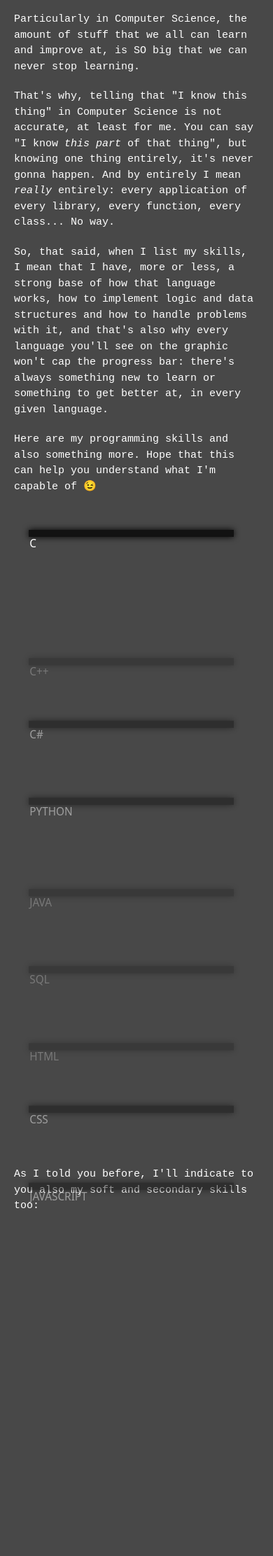
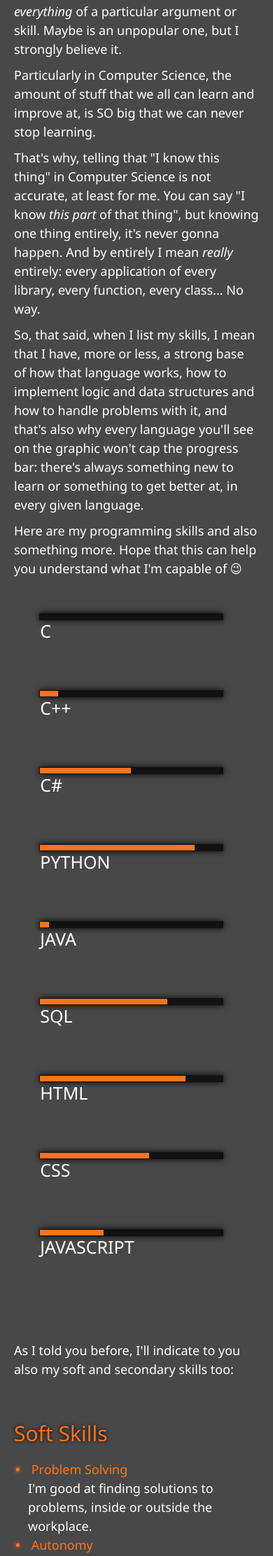
Before and after one commit to Rhokthar/CS50-Final-Project, a Flask app: page /skills in a window 390 px wide; the page is wider, and only the part inside the window is pictured. Shown: the part 446-2669 px from the top of that part at 70% size. Run offline with Flask 2, Linux system fonts and the light colour scheme; some libraries are stand-ins or nearby versions.

Commit message:
Making Site Responsive - Working on AboutMe

```diff
--- a/project/app.py
+++ b/project/app.py
@@ -39,6 +39,9 @@ def skills():
 
 
 # Contacts
-@app.route("/contacts")
+@app.route("/contacts", methods=["GET", "POST"])
 def contacts():
-    return render_template("contacts.html")
+    if request.method == "POST":
+        return render_template("index.html")
+    else:
+        return render_template("contacts.html")
--- a/project/static/main-rules.css
+++ b/project/static/main-rules.css
@@ -1,6 +1,6 @@
 /* VARIABLES !! NEVER CHANGE NAMES !! */
 :root {
-    --window-max-width: 1440px;
+    --window-max-width: 1920px;
 }
 
 /* BLOCK RELATED RULES STARTS */
--- a/project/static/resize.css
+++ b/project/static/resize.css
@@ -2,11 +2,7 @@
     section .section_container {
         flex-direction: row;
     }
-    /* .section_container > * + * {
-        padding-left: 5em;
-    } */
 }
-/* < */
 /* If width < 1520... */
 /* Don't Display Lateral Nav-bar */
 @media (max-width: 1715px) {
@@ -33,9 +29,6 @@
 @media (max-width: 1490px) {
     .text_container h1 {
         font-size: 2.5rem;
-    }
-    .text_container p {
-        font-size: 18px;
     }
     .symbol {
         font-size: 6rem;
@@ -112,13 +105,13 @@
           text-indent: 0;
         }
       }
-    .img_container img,
+    /* .img_container img,
     .img_container .tooltip,
     .img_container .tooltip::before,
     .img_container .tooltip::after {
         display: none;
         cursor: default;
-    }
+    } */
 }
 /* If width < 1200px... */
 @media (max-width: 1200px) {
@@ -273,9 +266,6 @@
         font-size: 1rem;
         padding-left: 1rem;
     }
-    .text_container p {
-        font-size: 15px;
-    }
     .symbol {
         font-size: 4rem;
     }
@@ -401,9 +391,7 @@
         font-size: 0.8rem;
         padding-left: 1rem;
     }
-    .text_container p {
-        font-size: 15px;
-    }
+
     .symbol {
         font-size: 2.5rem;
     }
@@ -657,9 +645,6 @@
         font-size: 2rem;
         padding-left: 1rem;
     }
-    .text_container p {
-        font-size: 15px;
-    }
     .symbol {
         font-size: 5rem;
     }
--- a/project/static/style.css
+++ b/project/static/style.css
@@ -35,8 +35,9 @@ h1 {
     font-family: "Arial Black", "Arial Bold", Gadget, sans-serif;
 }
 section {
-    /* border: 1px solid red; */
     background-color: var(--bg-dark-theme-light);
+    font-size: 1.8rem;
+    font-family: 'Segoe UI', Tahoma, Geneva, Verdana, sans-serif;
 }
 .footer, .header {
     position: relative;
@@ -209,11 +210,11 @@ section .section_container {
     line-height: 1.5;
     text-transform: uppercase;
 }
-.text_container p {
+/* .text_container p {
     font-family: "Courier New", Courier, monospace;
     font-size: 20px;
     margin: 2rem;
-}
+} */
 .title, .symbol {
     position: relative;
     display: inline-block;
@@ -632,6 +611,7 @@ button.btn:hover {
 .skill h3 {
     position: absolute;
     top: 100%;
+    font-size: 2.5rem;
 }
 .skill > span {
     background-color: var(--main-text-dark-theme);
@@ -677,34 +657,12 @@ button.btn:hover {
     /* SQL (70%) */
     max-width: 70%;
 }
-.side_skills_wrapper,
-.wannaknow_skills {
-    /* border: 1px solid green; */
-    display: flex;
-    width: 100%;
-    flex-direction: row;
-    flex-wrap: wrap;
-    justify-content: center;
-    gap: 10rem;
-}
-.side_skills_wrapper > div,
-.wannaknow_skills > div {
-    width: 20%;
-}
-.side_skills_wrapper > div h3,
-.wannaknow_skills > div h3 {
-    text-align: center;
+.skills-wrapper h3 {
     color: var(--main-text-dark-theme);
     text-shadow: 0 0 5px var(--shadow-color);
-    margin-bottom: 2rem;
+    font-size: 3rem;
 }
-.side_skills_wrapper > div li,
-.wannaknow_skills > div li {
-    list-style-type: none;
-    font-size: 18px;
-}
-.side_skills_wrapper > div li::before,
-.wannaknow_skills > div li::before {
+.skills-wrapper li::before {
     content: "\2022";
     color: var(--main-text-dark-theme);
     font-weight: bold;
@@ -713,7 +671,16 @@ button.btn:hover {
     margin: -1em;
     filter: drop-shadow(0 0 3px var(--main-text-dark-theme));
 }
-/* PROJECTS PAGE */
+.skills-wrapper li > span {
+    font-weight: 500;
+}
+#side-skills-wrapper,
+#wannaknow-skills {
+    gap: 5rem;
+}
+/* SKILLS PAGE RULES ENDS */
+
+/* PROJECTS PAGE RULES STARTS*/
 .disclaimer p {
     font-size: 1.5rem;
 }
--- a/project/templates/projects.html
+++ b/project/templates/projects.html
@@ -11,7 +11,7 @@ Projects
 {% block main %}
 <!-- TODO: LINKS TO EFFECTIVE PROJECTS -->
 <!-- START SECTION  -->
-<section class="page_section">
+<section class="page_section boxed-container">
     <!-- START SECTION_CONTAINER PROJECTS -->
     <div class="flex-container vertical-row flex-wrap width-100 align-center padding-top-m">
         <!-- START TITLE__WRAPPER -->
@@ -32,8 +32,8 @@ Projects
         </div> <!-- END TITLE -->
 
         <!-- Disclaimer: while !professional -->
-        <div class="flex-container boxed-container width-100 padding-left padding-right">
-            <div class="disclaimer width-100 margin-left-s margin-right-s margin-bottom-m padding-bot-xs">
+        <div class="flex-container width-75 padding-left padding-right">
+            <div class="disclaimer width-100 margin-left-s margin-right-s margin-bottom-m padding-bot-xs border-rounded">
                 <h4>Disclaimer</h4>
                 <p>For now, I've only worked on school and educational projects for the various courses that I've done. That's gonna change really soon, and more complex projects will be added to the portfolio.</p>
             </div>
--- a/project/templates/skills.html
+++ b/project/templates/skills.html
@@ -12,14 +12,14 @@ Skills
 <!-- SECTION START -->
 <section class="page_section">
     <!-- SECTION CONTAINER START -->
-    <div class="flex-container vertical-row boxed-container margin-left-auto margin-right-auto padding-top-m">
+    <div class="flex-container vertical-row boxed-container margin-left-auto margin-right-auto padding-top-xl">
         <!-- TEXT CONTAINER START -->
-        <div class="text_container">
+        <div class="text_container margin-all-s">
             <!-- START MAIN__TEXT SKILLS  -->
             <div class="main__text margin-bottom-m">
                 <!-- TITLE -->
                 <h2>
-                    <div class="special_text_2 margin-left-s margin-bottom-s">
+                    <div class="special_text_2 margin-bottom-s">
                         <span>S</span>
                         <span>K</span>
                         <span>I</span>
@@ -71,52 +71,83 @@ Skills
                     <h3>CSS</h3>
                     <span class="skill-bar flex-container height-100 width-100" id="sb_css"></span><!-- CSS (60%) -->
                 </div>
-                <div class="skill width-75">
+                <div class="skill width-75 margin-bottom-m">
                     <h3>JAVASCRIPT</h3>
                     <span class="skill-bar flex-container height-100 width-100" id="sb_js"></span><!-- JAVASCRIPT (35%) -->
                 </div>
             </div> <!-- END PROGRESS WRAPPER -->
 
-            <p class="margin-top-m paragraph">As I told you before, I'll indicate to you also my soft and secondary skills too:</p>
+            <p class="padding-top-xl padding-bottom-m paragraph">As I told you before, I'll indicate to you also my soft and secondary skills too:</p>
 
-            <!-- TODO: FROM NOW ON FIX CLASSES -->
             <!-- SIDE SKILLS WRAPPER STARTS -->
-            <div class="side_skills_wrapper">
+            <div class="skills-wrapper flex-container row flex-wrap justify-center width-100" id="side-skills-wrapper">
                 <!-- SOFT SKILLS STARTS -->
-                <div class="soft_skills">
-                    <h3>Soft Skills</h3>
+                <div class="width-25 width-lg-50 width-md-100" id="soft-skills">
+                    <h3 class="margin-bottom-s">Soft Skills</h3>
                     <ul>
-                        <li><span class="diff_color">Problem Solving</span><br /> I'm good at finding solutions to problems, inside or outside the workplace.</li>
-                        <li><span class="diff_color">Autonomy</span><br /> I'm good at ending tasks alone, if it's needed.</li>
-                        <li><span class="diff_color">Critical-thinking</span><br /> I'm good at guessing the pros and cons of situations, and good at self-criticizing in case of error or different point of view.</li>
-                        <li><span class="diff_color">Focussed</span><br /> When on a task, nothing can distract me from my goal.</li>
-                        <li><span class="diff_color">Competitive</span><br /> I try to be the best in everything I do in life. That's why I give all my-self for reaching the goal and also why I work well in teams: the goal is more important then everything else, and teams' members can (and will) cooperate to reach it.</li>
-                        <li><span class="diff_color">Communication</span><br /> My cooking experience has left me with some ehanced soft-skills. Communication is one of them, because we had to communicate fast and precisely what to do and how to do it in the best way.</li>
-                        <li><span class="diff_color">Team Working</span><br /> Linking this with the previous soft skill, Team Working has been enhanced by my cooking experience. We were a solid team that had to work as a gear to work well and to reach the goal every single service.</li>
-                        <li><span class="diff_color">Precision</span><br /> Precision is satisfying when is reached, and that's why I look for it in tasks that I work to.</li>
-                        <li><span class="diff_color">Pressure Handling & Work Under Pressure</span><br /> Another soft skill enhanced by my cooking experience. Every service was stressful, and we had to fight through it and transform it into energy to go ahead and reach goals.<li><span class=="diff_color">Pressure Handling & Work Under Pressure</span> - another soft-skill enhanced by my cooking experience. Every service was stressful, and we had to fight through it and work with it to go ahead.</li>
+                        <li>
+                            <span class="diff_color">Problem Solving</span><br /> I'm good at finding solutions to problems, inside or outside the workplace.
+                        </li>
+                        <li>
+                            <span class="diff_color">Autonomy</span><br /> I'm good at ending tasks alone, if it's needed.
+                        </li>
+                        <li>
+                            <span class="diff_color">Critical-thinking</span><br /> I'm good at guessing the pros and cons of situations, and good at self-criticizing in case of error or different point of view.
+                        </li>
+                        <li>
+                            <span class="diff_color">Focussed</span><br /> When on a task, nothing can distract me from my goal.
+                        </li>
+                        <li>
+                            <span class="diff_color">Competitive</span><br /> I try to be the best in everything I do in life. That's why I give all my-self for reaching the goal and also why I work well in teams: the goal is more important then everything else, and teams' members can (and will) cooperate to reach it.
+                        </li>
+                        <li>
+                            <span class="diff_color">Communication</span><br /> My cooking experience has left me with some ehanced soft-skills. Communication is one of them, because we had to communicate fast and precisely what to do and how to do it in the best way.
+                        </li>
+                        <li>
+                            <span class="diff_color">Team Working</span><br /> Linking this with the previous soft skill, Team Working has been enhanced by my cooking experience. We were a solid team that had to work as a gear to work well and to reach the goal every single service.
+                        </li>
+                        <li>
+                            <span class="diff_color">Precision</span><br /> Precision is satisfying when is reached, and that's why I look for it in tasks that I work to.
+                        </li>
+                        <li>
+                            <span class="diff_color">Pressure Handling / Work Under Pressure</span><br /> Another soft skill enhanced by my cooking experience. Every service was stressful, and we had to fight through it and transform it into energy to go ahead and reach goals.
+                        </li>
 
                     </ul>
                 </div> <!-- END SOFT_SKILLS -->
                 <!-- SIDE SKILLS START -->
-                <div class="side_skills">
-                    <h3>Side Skills</h3>
+                <div class="width-25 width-lg-50 width-md-100" id="side-skills">
+                    <h3 class="margin-bottom-s">Side Skills</h3>
                     <ul>
-                        <li><span class="diff_color">Computer Builder</span><br /> Good at building a computer from single hardware components. Good at choosing hardware components based on the task that the computer has to assolve.</li>
-                        <li><span class="diff_color">Computer Technician</span><br /> Good at finding solutions at computer problems. Good at using line of command interface.</li>
-                        <li><span class="diff_color">Advanced -  Microsoft Office User</span><br /> Advanced level of Microsoft Office's programs user (Excel and Access mainly).</li>
-                        <li><span class="diff_color">Intermediate - Photoshop User</span><br /> Intermediate level Photoshop's user. Still working on improving it.</li>
-                        <li><span class="diff_color">Intermediate - DaVinci Resolve User</span><br /> Intermediate level DavVinci Resolve's user. Know how to do basical video editing and effects.</li>
-                        <li><span class="diff_color">Beginner - CISCO Networks Devices Programmer</span><br /> I studied how to program CISCO Network Devices at school. Not really skilled in this, have to improve it.</li>
+                        <li>
+                            <span class="diff_color">Computer Builder</span><br /> Good at building a computer from single hardware components. Good at choosing hardware components based on the task that the computer has to assolve.
+                        </li>
+                        <li>
+                            <span class="diff_color">Computer Technician</span><br /> Good at finding solutions at computer problems. Good at using line of command interface.
+                        </li>
+                        <li>
+                            <span class="diff_color">Advanced -  Microsoft Office User</span><br /> Advanced level of Microsoft Office's programs user (Excel and Access mainly).
+                        </li>
+                        <li>
+                            <span class="diff_color">Intermediate - Photoshop User</span><br /> Intermediate level Photoshop's user. Still working on improving it.
+                        </li>
+                        <li>
+                            <span class="diff_color">Intermediate - DaVinci Resolve User</span><br /> Intermediate level DavVinci Resolve's user. Know how to do basical video editing and effects.
+                        </li>
+                        <li>
+                            <span class="diff_color">Beginner - CISCO Networks Devices Programmer</span><br /> I studied how to program CISCO Network Devices at school. Not really skilled in this, have to improve it.
+                        </li>
                     </ul>
                 </div> <!-- END SIDE SKILLS -->
             </div> <!-- END SIDE_SKILLS_WRAPPER -->
-            <p style="margin-top: 3rem">And to end this, here are the skills that I'm interested in learning. Hope you can see it in the top list soon!</p>
+
+            <p class="padding-top-m padding-bottom-m paragraph">And to end this, here are the skills that I'm interested in learning. Hope you can see it in the top list soon!</p>
+
             <!-- WANNAKNOW_SKILLS START -->
-            <div class="wannaknow_skills">
+            <div class="skills-wrapper flex-container row flex-wrap justify-center width-100 padding-bottom-m" id="wannaknow-skills">
                 <!-- STUDY_PLANNING_SKILLS START -->
-                <div class="study_planning_skills">
-                    <h3>Study Planning</h3>
+                <div class="width-25 width-lg-50 width-md-100" id="study-planning">
+                    <h3 class="margin-bottom-s">Study Planning</h3>
                     <ul>
                         <li>Angular</li>
                         <li>Blockchain programming</li>
@@ -128,8 +159,8 @@ Skills
                     </ul>
                 </div> <!-- END study_planning_skills-->
                 <!-- OTHER SKILLS STARTS -->
-                <div class="other_skills">
-                    <h3>Other Wanna-Know Skills</h3>
+                <div class="width-25 width-lg-50 width-md-100" id="other-skills">
+                    <h3 class="margin-bottom-s">Other Wanna-Know Skills</h3>
                     <ul>
                         <li>AI programming & ML Programming</li>
                         <li><i>Arduino</i> programming</li>
@@ -188,7 +219,7 @@ Skills
         gsap.registerPlugin(ScrollTrigger);
 
         ScrollTrigger.defaults({
-            toggleActions: "restart pause resume reverse",
+            toggleActions: "play pause resume none",
             // markers: true
         });
 
@@ -203,7 +234,7 @@ Skills
                 scrollTrigger: {
                     trigger: barsContainerArray[i],
                     start: "top 80%",
-                    toggleActions: "play pause none none"
+                    end: "bottom top"
                 },
                 y: 100,
                 opacity: 0,
@@ -219,7 +250,7 @@ Skills
                 scrollTrigger: {
                     trigger: barsArray[i],
                     start: "top 80%",
-                    toggleActions: "play pause none none"
+                    end: "bottom top"
                 },
                 width: 0,
                 duration: 2,
@@ -229,10 +260,24 @@ Skills
         }
 
         // SubSections Animation
+        let paragraphsArray = document.querySelectorAll(".paragraph");
+
         // First Subsection
-        gsap.from(".soft_skills", {
+        gsap.from(paragraphsArray[0], {
             scrollTrigger: {
-                trigger: ".side_skills_wrapper",
+                trigger: paragraphsArray[0],
+                start: "top center",
+                end: "bottom top"
+            },
+            x: -100,
+            opacity: 0,
+            duration: 1,
+            ease: "power4.out"
+
+        });
+        gsap.from("#soft-skills", {
+            scrollTrigger: {
+                trigger: "#soft-skills",
                 start: "top center",
                 end: "bottom center"
             },
@@ -241,9 +286,9 @@ Skills
             duration: 2,
             ease: "power4.out"
         });
-        gsap.from(".side_skills", {
+        gsap.from("#side-skills", {
             scrollTrigger: {
-                trigger: ".side_skills_wrapper",
+                trigger: "#side-skills",
                 start: "top center",
                 end: "bottom center"
             },
@@ -254,20 +299,31 @@ Skills
             ease: "power4.out"
         });
         // Second Subsection
-        gsap.from(".study_planning_skills", {
+        gsap.from(paragraphsArray[1], {
             scrollTrigger: {
-                trigger: ".wannaknow_skills",
-                start: "top 80%",
+                trigger: paragraphsArray[1],
+                start: "top bottom",
+                end: "bottom top",
+            },
+            x: -100,
+            opacity: 0,
+            duration: 1,
+            ease: "power4.out"
+        });
+        gsap.from("#study-planning", {
+            scrollTrigger: {
+                trigger: "#study-planning",
+                start: "top 60%",
             },
             x: -100,
             opacity: 0,
             duration: 2,
             ease: "power4.out"
         });
-        gsap.from(".other_skills", {
+        gsap.from("#other-skills", {
             scrollTrigger: {
-                trigger: ".wannaknow_skills",
-                start: "top 80%",
+                trigger: "#other-skills",
+                start: "top 60%",
             },
             x: 100,
             opacity: 0,
```
Also changed, not shown: other parts of project/static/style.css (+13 -31 lines), project/templates/about-me.html (+22 -22 lines), project/templates/contacts.html (+4 -4 lines).
